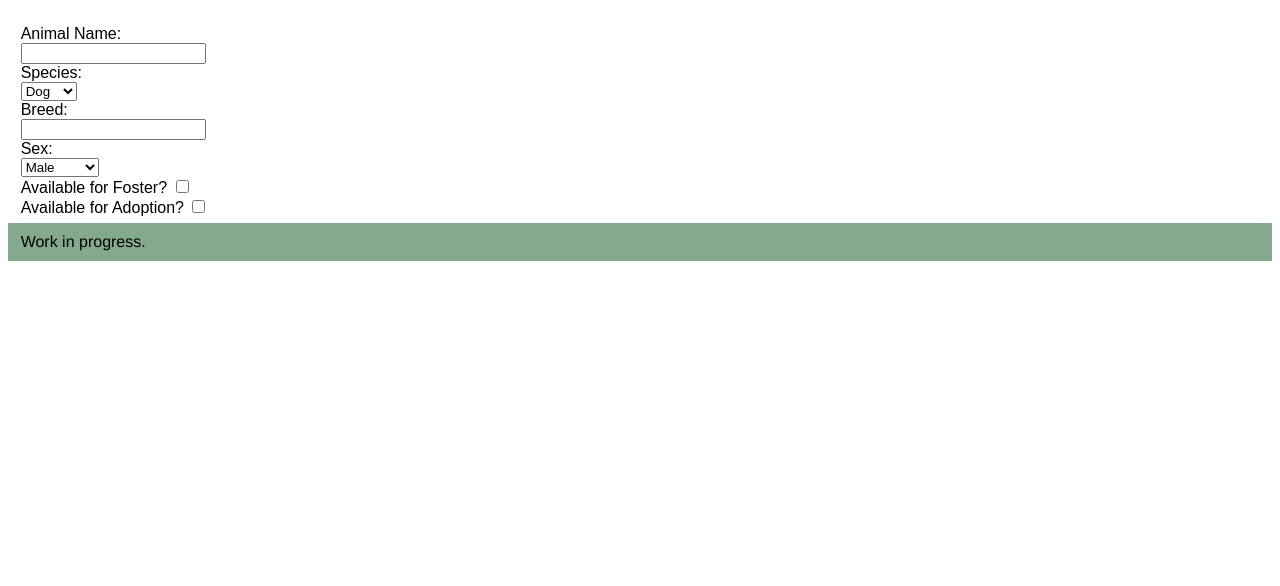
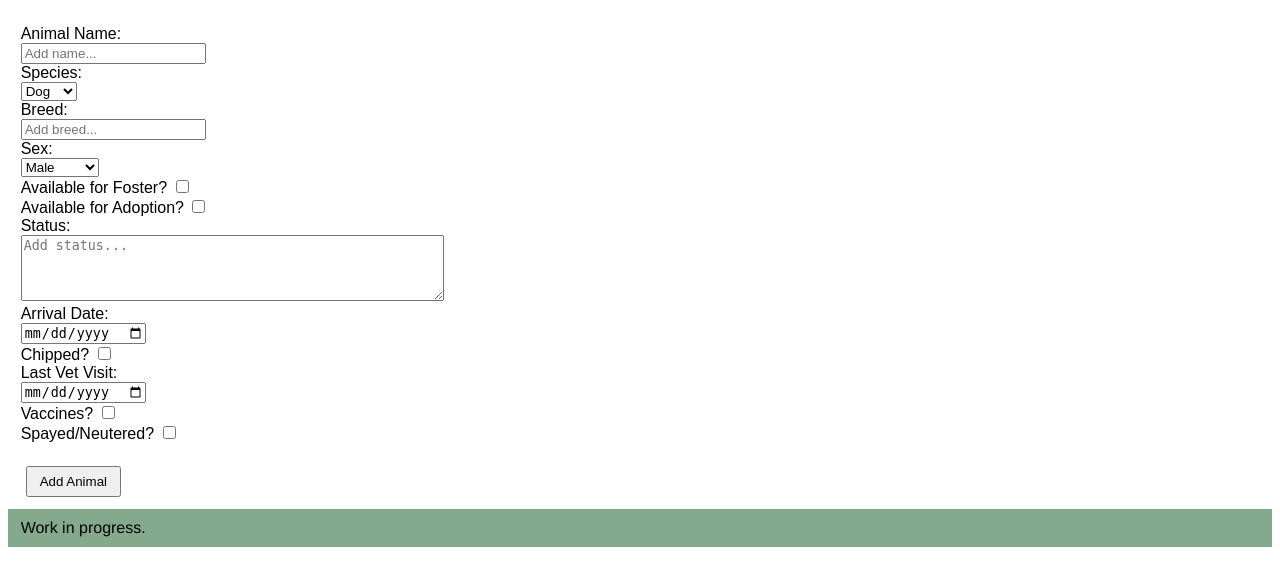
Before and after one commit to APBosma/dog-homing-dogs, a Flask app: page /addAnimal/1 in a window 1280 px wide. Shown: the part 144-730 px from the top of the page. Run offline with Flask 3, Linux system fonts and the light colour scheme; a user stored in the database is signed in.

Commit message:
added adding animals
finished the adding animals buttons so everything works.

```diff
--- a/Website/app/api.py
+++ b/Website/app/api.py
@@ -334,6 +334,31 @@ def index_by_id(animalID = 0):
 def addAnimal(shelterID = 0):
     if request.method == 'GET':
         return render_template("addAnimal.html", shelterID = shelterID)
+    if request.method == 'POST':
+        name = request.form.get('name')
+        type_ = request.form.get('type')
+        breed = request.form.get('breed')
+        sex = request.form.get('sex')
+        status = request.form.get('status') or None
+        date_time_arrived = request.form.get('date_time_arrived') or None
+        chipped = 0 if request.form.get('chipped') else 1
+        date_last_vet_visit = request.form.get('date_last_vet_visit') or None
+        vaccines = 0 if request.form.get('vaccines') else 1
+        spayed_neutered = 0 if request.form.get('spayed_neutered') else 1
+
+        # checkboxes – they only exist if checked
+        foster = 0 if request.form.get('foster') else 1
+        adopt = 0 if request.form.get('adopt') else 1
+
+    with sqlite3.connect(DATABASE) as conn:
+        cursor = conn.cursor()
+        cursor.execute("""
+            INSERT INTO Animal (name, type, breed, shelter_id, sex, foster, adopt, status, date_time_arrived, chipped, date_last_vet_visit, vaccines, spayed_neutered)
+            VALUES (?, ?, ?, ?, ?, ?, ?, ?, ?, ?, ?, ?, ?)
+        """, (name, type_, breed, shelterID, sex, foster, adopt, status, date_time_arrived, chipped, date_last_vet_visit, vaccines, spayed_neutered))
+
+        # after inserting, go back to the shelter page
+    return redirect(f"/home/{shelterID}")
 
 # button to link to adoption form, and shelter view
 
--- a/Website/app/templates/addAnimal.html
+++ b/Website/app/templates/addAnimal.html
@@ -18,7 +18,7 @@
                 <form action="/addAnimal/{{ shelterID }}" method="POST">
                 <br>
                 <label for = "name">Animal Name:</label><br>
-                    <input type = "text" id = "name" name = "name" maxlength="50"><br>
+                    <input type = "text" id = "name" name = "name" maxlength="50" placeholder="Add name..."><br>
                 <label for = "type">Species:</label><br>
                    <select id="type" name="type">
                         <option value="Dog">Dog</option>
@@ -26,7 +26,7 @@
                         <option value="Other">Other</option>
                     </select><br>
                 <label for = "breed">Breed:</label><br>
-                    <input type = "breed" id = "breed" name = "breed" maxlength="50"><br>
+                    <input type = "breed" id = "breed" name = "breed" maxlength="50" placeholder="Add breed..."><br>
                 <label for = "sex">Sex:</label><br>
                     <select id="sex" name="sex">
                         <option value="M">Male</option>
@@ -36,7 +36,24 @@
                 <label for="foster">Available for Foster?</label>
                     <input type="checkbox" id="foster" name="foster" value="foster"><br>
                 <label for="adopt">Available for Adoption?</label>
-                    <input type="checkbox" id="adopt" name="adopt" value="adopt">
+                    <input type="checkbox" id="adopt" name="adopt" value="adopt"><br>
+                <label for="status">Status:</label><br>
+                    <textarea id="status" name="status" maxlength="80" placeholder="Add status..." rows="4" cols="50" required></textarea><br>
+                <label for="date_time_arrived">Arrival Date:</label><br>
+                    <input type="date" id="date_time_arrived" name="date_time_arrived" required><br>
+                <label for="chipped">Chipped?</label>
+                    <input type="checkbox" id="chipped" name="chipped" value="1"><br>
+                <label for="date_last_vet_visit">Last Vet Visit:</label><br>
+                    <input type="date" id="date_last_vet_visit" name="date_last_vet_visit"><br>
+                <label for="vaccines">Vaccines?</label>
+                    <input type="checkbox" id="vaccines" name="vaccines" value="1"><br>
+
+                <label for="spayed_neutered">Spayed/Neutered?</label>
+                    <input type="checkbox" id="spayed_neutered" name="spayed_neutered" value="1"><br>
+
+                <br>
+                <button type="submit">Add Animal</button>
+            </form>
         </main>
 
         <footer>Work in progress.</footer>
```
Also changed, not shown: animal_shelter.db.
